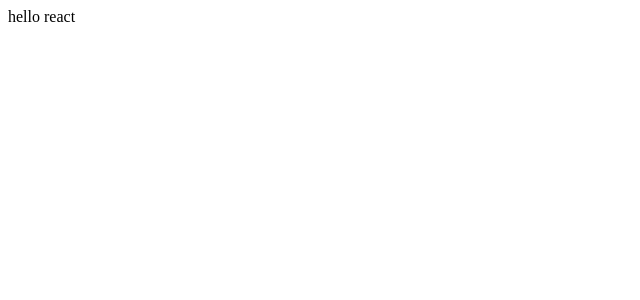
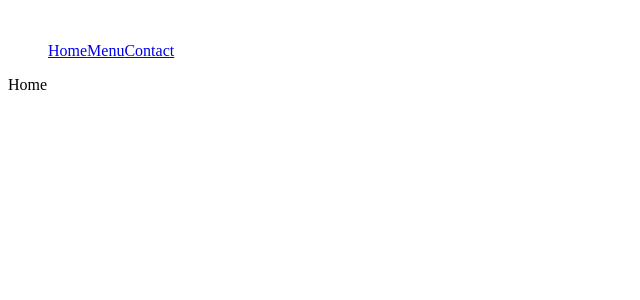
Before and after one commit to stu1612/bbq-restaurant-sb1, a React (Create React App) app: page / in a window 1280 px wide. Shown: the top 300 px of the page, without its empty margins (0-640 px from the left). Built offline with nearby package versions, Linux system fonts and the light colour scheme.

Commit message:
navigation and routes added

```diff
--- a/package.json
+++ b/package.json
@@ -8,6 +8,7 @@
     "@testing-library/user-event": "^13.2.1",
     "react": "^18.0.0",
     "react-dom": "^18.0.0",
+    "react-router-dom": "6",
     "react-scripts": "5.0.1",
     "web-vitals": "^2.1.0"
   },
--- a/src/App.js
+++ b/src/App.js
@@ -1,3 +1,32 @@
+// npm
+import { BrowserRouter, Route, Routes, Navigate } from "react-router-dom";
+// files
+import Home from "./pages/Home";
+import Category from "./pages/Category";
+import Product from "./pages/Product";
+import Menu from "./pages/Menu";
+import Contact from "./pages/Contact";
+import Admin from "./pages/Admin";
+import CategoryForm from "./pages/CategoryForm";
+import ProductForm from "./pages/ProductForm";
+import Navigation from "./components/Navigation";
+
 export default function App() {
-  return <div className="App">hello react</div>;
+  return (
+    <BrowserRouter>
+      <Navigation />
+      <Routes>
+        <Route path="/" element={<Home />} />
+        <Route path="menu/:categoryId" element={<Menu />} />
+        <Route path="menu/:categoryId/:subId" element={<Category />} />
+        <Route path="menu/:categoryId/:subId/:title" element={<Product />} />
+        <Route path="contact" element={<Contact />} />
+        <Route path="admin" element={<Admin />}>
+          <Route path="categoryForm" element={<CategoryForm />} />
+          <Route path="productForm" element={<ProductForm />} />
+        </Route>
+        <Route path="/*" element={<Navigate replace to="/" />} />
+      </Routes>
+    </BrowserRouter>
+  );
 }
--- a/src/components/Navigation.jsx
+++ b/src/components/Navigation.jsx
@@ -0,0 +1,18 @@
+import { Link } from "react-router-dom";
+
+export default function Navigation() {
+  return (
+    <nav>
+      <header>
+        <div className="logo">
+          <img src="" alt="" />
+        </div>
+      </header>
+      <ul>
+        <Link to="/">Home</Link>
+        <Link to="/menu/dishes">Menu</Link>
+        <Link to="/contact">Contact</Link>
+      </ul>
+    </nav>
+  );
+}
```
Also changed, not shown: 1 other file (tests, documents, lock files or other folders).
